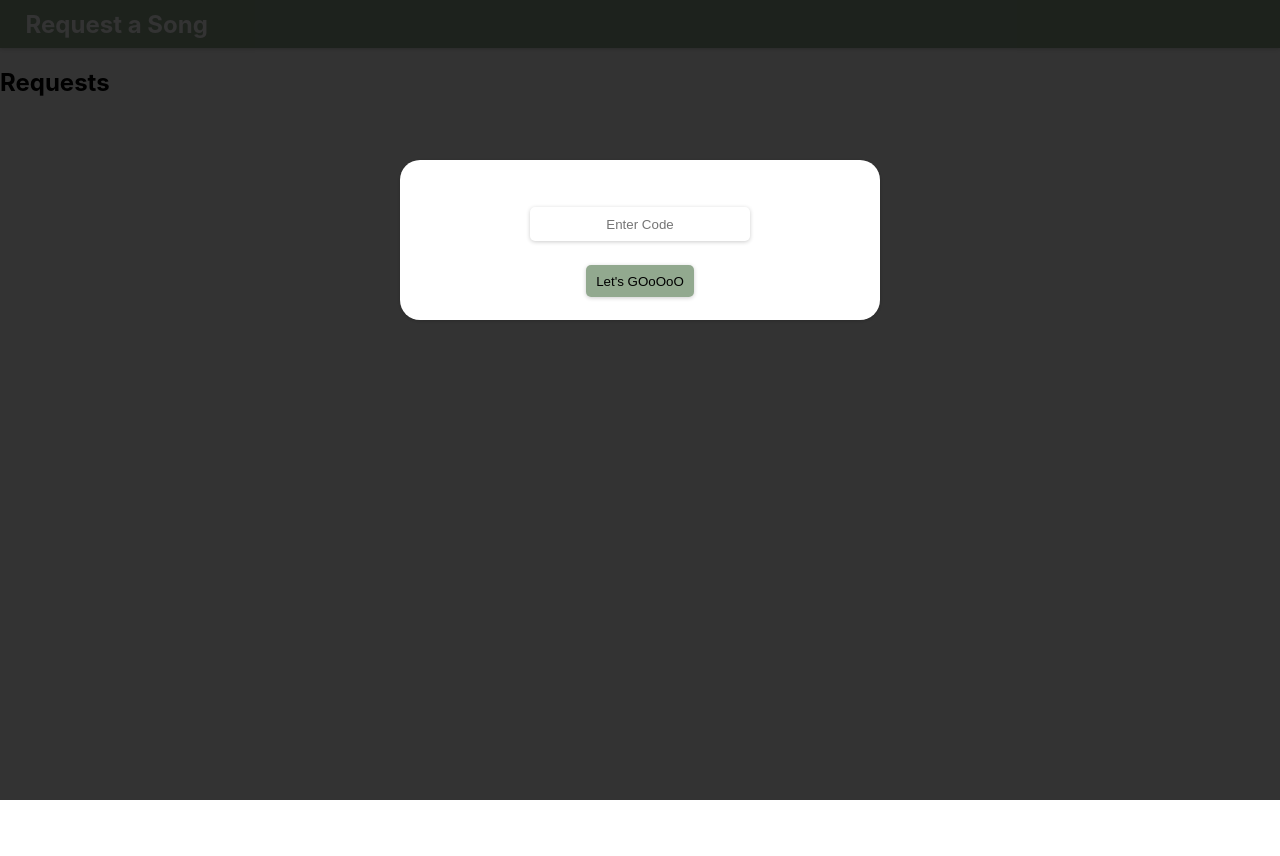
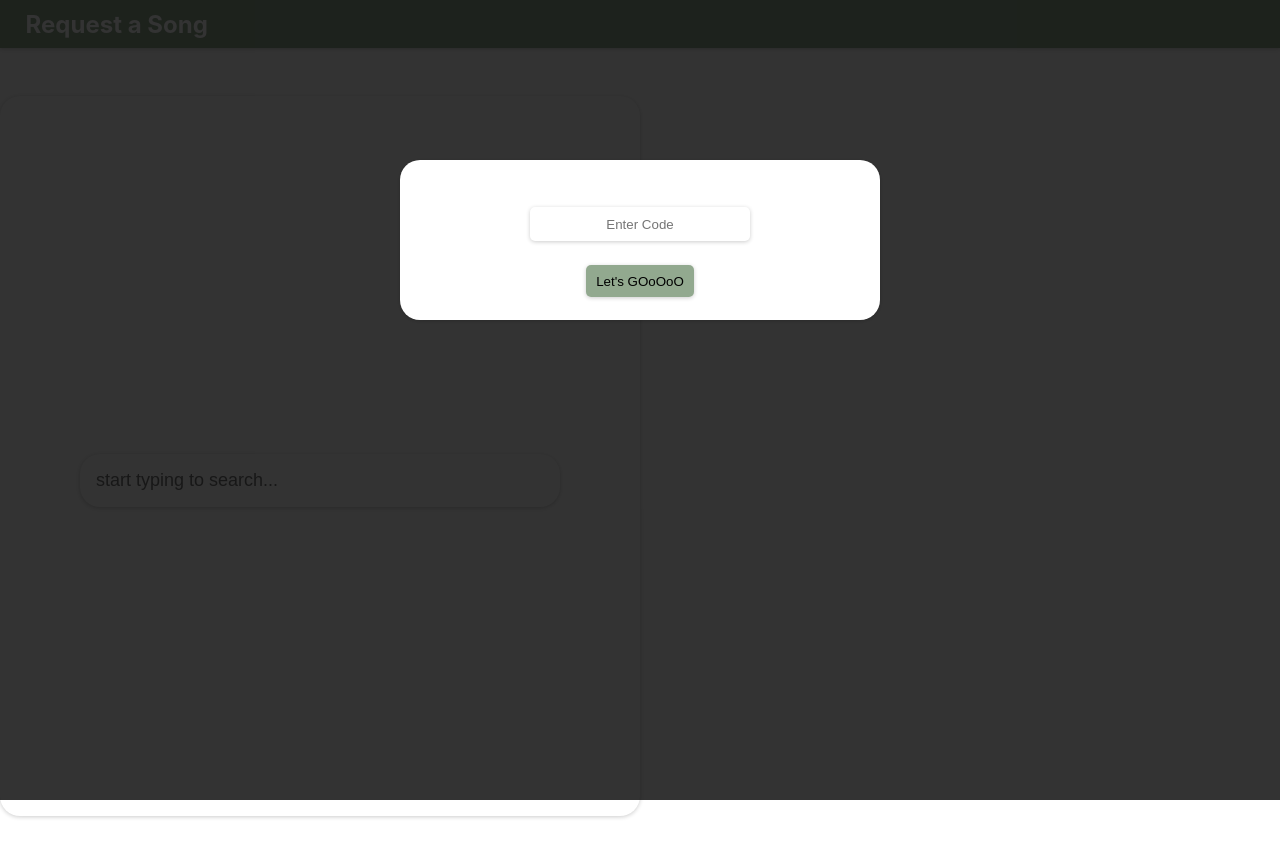
Before and after one commit to zach-tom0/song-requests, a React (Create React App) app: page / in a window 1280 px wide. Shown: the top 856 px of the page. Before the commit the page ends 800 px from the top, so only its background shows below. Built offline with nearby package versions, Linux system fonts and the light colour scheme.

Commit message:
Adds auth to all pages, implementing song search

```diff
--- a/src/components/Auth/AuthModal.js
+++ b/src/components/Auth/AuthModal.js
@@ -1,13 +1,15 @@
-import Card from "../Card/Card";
+import Card from "../AuthCard/AuthCard";
 import Backdrop from "./Backdrop";
 import classes from "./AuthModal.module.css";
 import { useRef, useState } from "react";
-import {FaExclamation}  from "react-icons/fa";
+import { FaExclamation } from "react-icons/fa";
 
 const AuthModal = (props) => {
   const passCodeInputRef = useRef();
   const [isModalOpen, setIsModalOpen] = useState(true);
   const [isCodeCorrect, setIsCodeCorrect] = useState(true);
+
+  const checkPasscode = (passcode) => {};
 
   const handleSubmit = (event) => {
     event.preventDefault();
@@ -31,7 +33,7 @@ const AuthModal = (props) => {
                 placeholder={isCodeCorrect ? "Enter Code" : "Incorrect"}
                 ref={passCodeInputRef}
               ></input>
-              {isCodeCorrect ?  "": <FaExclamation color="red" />}
+              {isCodeCorrect ? "" : <FaExclamation color="red" />}
             </div>
             <div className={classes.div}>
               <button className={classes.button} type="submit">
--- /dev/null
+++ b/src/components/AuthCard/AuthCard.js
@@ -0,0 +1,7 @@
+import classes from "./AuthCard.module.css";
+
+const Card = (props) => {
+  return <div className={classes.div}>{props.children}</div>;
+};
+
+export default Card;
--- a/src/components/Card/Card.js
+++ /dev/null
@@ -1,12 +0,0 @@
-import classes from './Card.module.css'
-
-const Card = (props) => {
-
-    return (
-        <div className={classes.div}>
-            {props.children}
-        </div>
-    );
-}
-
-export default Card
--- /dev/null
+++ b/src/components/SearchCard/SearchCard.js
@@ -0,0 +1,42 @@
+import classes from "./SearchCard.module.css";
+import data from "../../resources/data";
+import { useState, useRef } from "react";
+
+const SearchCard = (props) => {
+  const [isSearching, setIsSearching] = useState(false);
+  const searchInputValue = useRef();
+
+  const showResults = () => {
+    if (searchInputValue.current.value === "") {
+      setIsSearching(false);
+    } else {
+      setIsSearching(true);
+    }
+  };
+  return (
+    <div className={classes.div}>
+      <input
+        className={classes.searchInput}
+        placeholder="start typing to search..."
+        onInput={showResults}
+        ref={searchInputValue}
+      ></input>
+      <div className={isSearching ? classes.results : classes.noResults}>
+        <ul>
+          {data.map((item) => (
+            <li>
+              <div>
+                <h2>{item.player}</h2>
+              </div>
+              <div>
+                <h3>{item.song}</h3>
+              </div>
+            </li>
+          ))}
+        </ul>
+      </div>
+    </div>
+  );
+};
+
+export default SearchCard;
--- /dev/null
+++ b/src/components/SearchCard/SearchCard.module.css
@@ -0,0 +1,43 @@
+.div {
+  text-align: center;
+  width: 40rem;
+  height: 45rem;
+  min-height: 20rem;
+  background-color: white;
+  box-shadow: 0 1px 4px rgba(0, 0, 0, 0.2);
+  border-radius: 20px;
+  margin: 3rem auto;
+  /* padding: auto; */
+  align-content: center;
+}
+
+.searchInput {
+  margin-top: 3rem;
+  padding: 1rem;
+  width: 70%;
+  font-size: large;
+  text-align: left;
+  border-style: none;
+  border-radius: 20px;
+  box-shadow: 0 1px 4px rgba(0, 0, 0, 0.2);
+}
+
+.searchInput:focus {
+  outline: none;
+}
+
+.results {
+  margin-top: 1rem;
+  height: 30rem;
+  overflow-y: scroll;
+  display: block;
+}
+
+.results li {
+  text-align: left;
+  list-style-type: none;
+}
+
+.noResults {
+  display: none;
+}
--- a/src/pages/AuthPage.js
+++ b/src/pages/AuthPage.js
@@ -1,7 +1,12 @@
+import AuthModal from "../components/Auth/AuthModal";
+
 const AuthPage = () => {
-    return <>
-        <h2>Auth</h2>
+  return (
+    <>
+      <h2>Auth</h2>
+      <AuthModal />
     </>
-}
+  );
+};
 
 export default AuthPage;
--- a/src/pages/RequestPage.js
+++ b/src/pages/RequestPage.js
@@ -1,12 +1,20 @@
 import AuthModal from "../components/Auth/AuthModal";
-
+import SearchCard from "../components/SearchCard/SearchCard";
+import classes from "./RequestPage.module.css";
 
 const RequestPage = () => {
+  const style = {
+    "border-color": "black",
+  };
+
   return (
-    <>
+    <div className={classes.main}>
       <AuthModal />
-      <h2>Requests</h2>
-    </>
+      <div className={classes.div}>
+        <SearchCard />
+      </div>
+      <div className={classes.div}></div>
+    </div>
   );
 };
 
--- /dev/null
+++ b/src/pages/RequestPage.module.css
@@ -0,0 +1,7 @@
+.div {
+  width: 50%;
+}
+
+.main {
+  display: flex;
+}
--- /dev/null
+++ b/src/resources/data.js
@@ -0,0 +1,20 @@
+const data = [
+  { player: 1, song: "songName" },
+  { player: 1, song: "songName" },
+  { player: 1, song: "songName" },
+  { player: 1, song: "songName" },
+  { player: 1, song: "songName" },
+  { player: 1, song: "songName" },
+  { player: 1, song: "songName" },
+  { player: 1, song: "songName" },
+  { player: 1, song: "songName" },
+  { player: 1, song: "songName" },
+  { player: 1, song: "songName" },
+  { player: 1, song: "songName" },
+  { player: 1, song: "songName" },
+  { player: 1, song: "songName" },
+  { player: 1, song: "songName" },
+  { player: 1, song: "songName" },
+];
+
+export default data;
```
Also changed, not shown: src/components/AuthCard/AuthCard.module.css (renamed from src/components/Card/Card.module.css), 1 other file (tests, documents, lock files or other folders).
